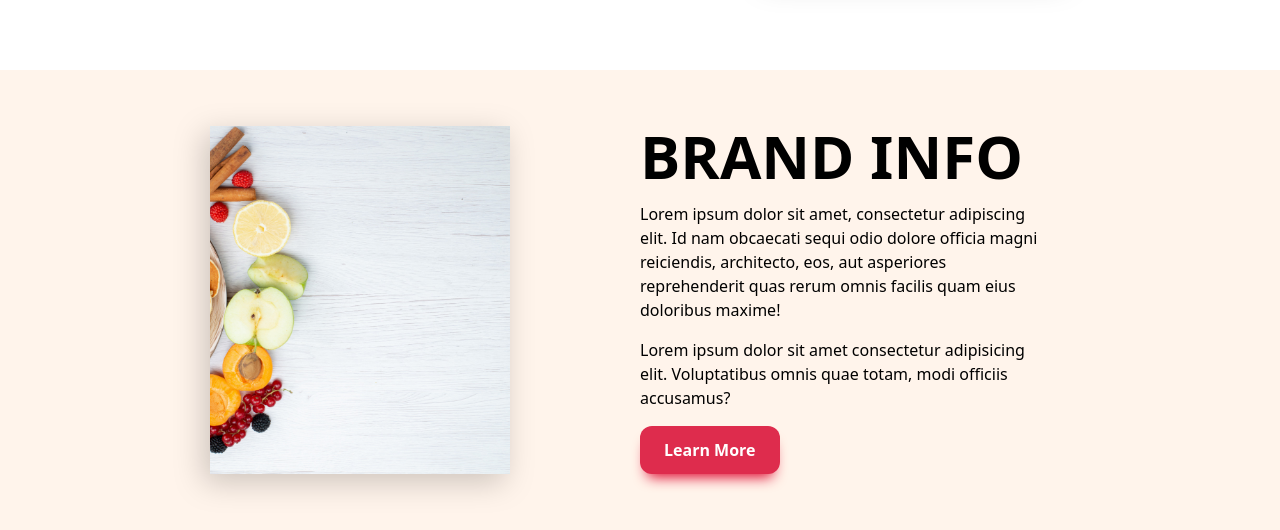
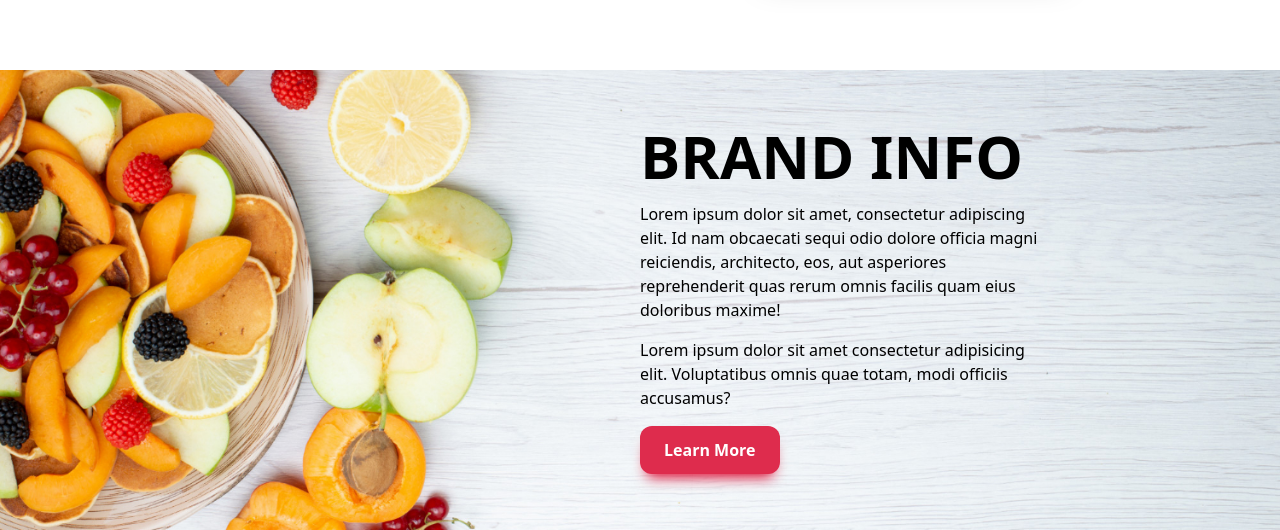
Before and after one commit to Brunogabriel-dev/ecommerce-fruits, a React (Vite) app: page / in a window 1280 px wide. Shown: the part 2012-2542 px from the top of the page. Built offline with nearby package versions, Linux system fonts and the light colour scheme; a web font is replaced by a local one.

Commit message:
Inclusão de texto

```diff
--- a/src/components/Banner3.jsx
+++ b/src/components/Banner3.jsx
@@ -1,32 +1,23 @@
 import React from "react";
 import BannerPng from "../../assets/banner-bg.jpg";
 import { motion } from "framer-motion";
-import { FadeUp } from "./animation";
+import { FadeLeft } from "./animation";
 
 const bgStyle = {
   backgroundImage: `url(${BannerPng})`,
   backgroundPosition: "center",
   backgroundSize: "cover",
   backgroundRepeat: "no-repeat",
-  height: "100%",
-  width: "100%",
 }
 
 const Banner3 = () => {
   return (
-    <section className="bg-secondary/10">
-      <div className="container grid grid-cols-1 md:grid-cols-2 space-y-6 md:space-y-0 py-14">
-        {/*Banner Image*/}
-        <div className="flex justify-center items-center">
-          <motion.img
-          initial={{ opacity: 0, scale: 0.5 }}
-          whileInView={{ opacity: 1, scale: 1 }}
-          transition={{ type: "spring", stiffness: 100, delay: 0.2}}
-          viewport={{ once: true }}
-          src={BannerPng}
-          alt=""
-          className="w-[300px] md:max-w-[400px] h-full object-cover drop-shadow" />
-        </div>
+    <section className="">
+      <div
+      style={bgStyle}
+      className="container grid grid-cols-1 md:grid-cols-2 space-y-6 md:space-y-0 py-14">
+        {/*Blank Div*/}
+          <div></div>
         {/*Brand Info*/}
         <div className="flex flex-col justify-center">
           <div className="text-center md:text-left space-y-4 lg:max-w-[400px]">
@@ -35,7 +26,7 @@ const Banner3 = () => {
                Brand Info
             </motion.h1>
             <motion.p
-            variants={FadeUp(0.7)}
+            variants={FadeLeft(0.7)}
             initial="hidden"
             whileInView="visible"
             viewport={{ once: true }}
@@ -43,7 +34,7 @@ const Banner3 = () => {
             Lorem ipsum dolor sit amet, consectetur adipiscing elit. Id nam obcaecati sequi odio dolore officia magni reiciendis, architecto, eos, aut asperiores reprehenderit quas rerum omnis facilis quam eius doloribus maxime!
             </motion.p>
             <motion.p
-             variants={FadeUp(0.9)}
+             variants={FadeLeft(0.9)}
              initial="hidden"
              whileInView="visible"
              viewport={{ once: true }}
@@ -52,7 +43,7 @@ const Banner3 = () => {
             </motion.p>
             {/* Button section */}
             <motion.div
-              variants={FadeUp(1.1)}
+              variants={FadeLeft(1.1)}
               initial="hidden"
               animate="visible"
               className="flex justify-center md:justify-start">
```
